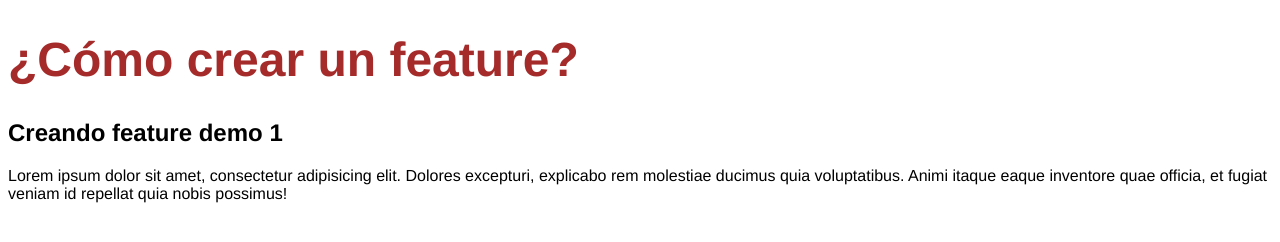
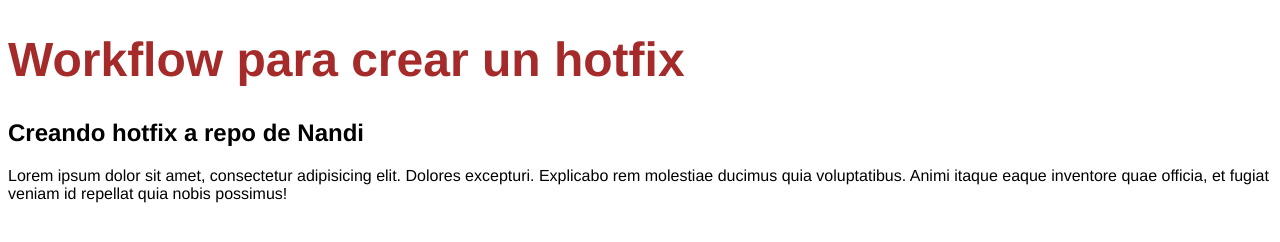
Before and after one commit to nandyx/js-dev-env, a website built with webpack: page src/views/index.html in a window 1280 px wide. Built offline with nearby package versions, Linux system fonts and the light colour scheme.

Commit message:
fix: index h1 & h2

```diff
--- a/src/views/index.html
+++ b/src/views/index.html
@@ -7,11 +7,11 @@
   <title>Principal</title>
 </head>
 <body>
-  <h1>¿Cómo crear un feature?</h1>
-  <h2>Creando feature demo 1</h2>
+  <h1>Workflow para crear un hotfix</h1>
+  <h2>Creando hotfix a repo de Nandi</h2>
   <p>Lorem ipsum dolor sit amet, consectetur adipisicing elit.
-    Dolores excepturi,
-     explicabo rem molestiae ducimus quia voluptatibus. Animi
+     Dolores excepturi.
+     Explicabo rem molestiae ducimus quia voluptatibus. Animi
      itaque eaque inventore quae officia, et fugiat veniam id
      repellat quia nobis possimus!</p>
   <script src="bundle.js"></script>
```
